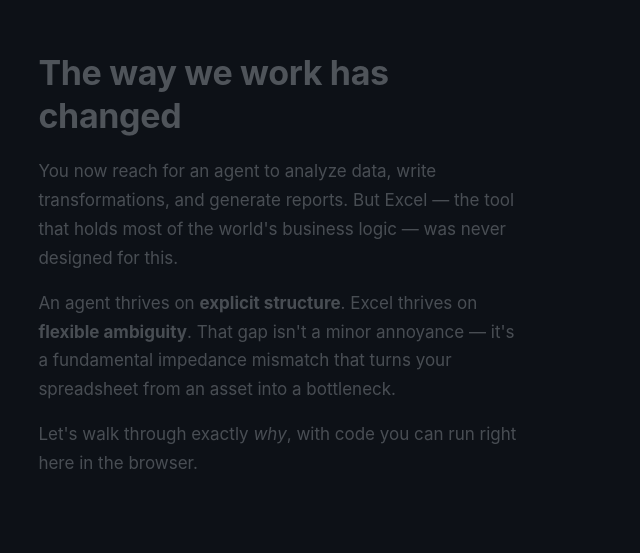
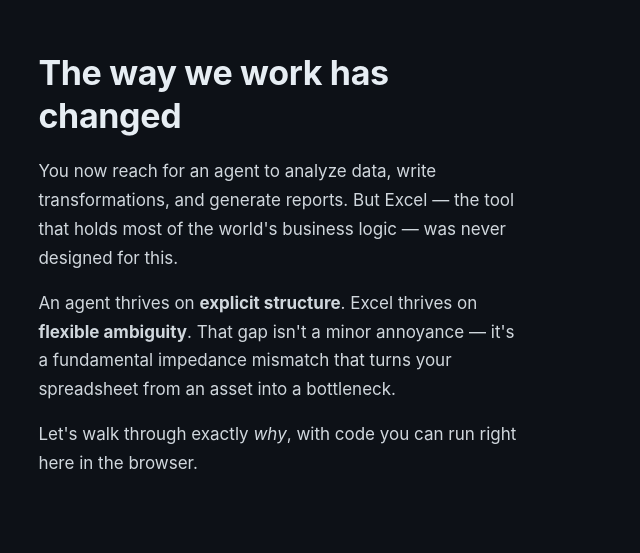
Before and after one commit to riziles/why-not-excel, a website built with Vite: page index.html in a window 1280 px wide. Shown: the part 927-1480 px from the top of the page, without its empty margins (0-640 px from the left). Built offline with nearby package versions, Linux system fonts and the light colour scheme.

Commit message:
Disable scene dimming opacity transition

```diff
--- a/src/styles.css
+++ b/src/styles.css
@@ -403,15 +403,7 @@ body {
   margin: 0;
 }
 
-/* ===== Scene Visibility Transitions ===== */
-.scene {
-  opacity: 0.3;
-  transition: opacity 0.5s ease;
-}
-
-.scene.active {
-  opacity: 1;
-}
+/* ===== Scene Visibility ===== */
 
 /* ===== Utility ===== */
 .sr-only {
```
